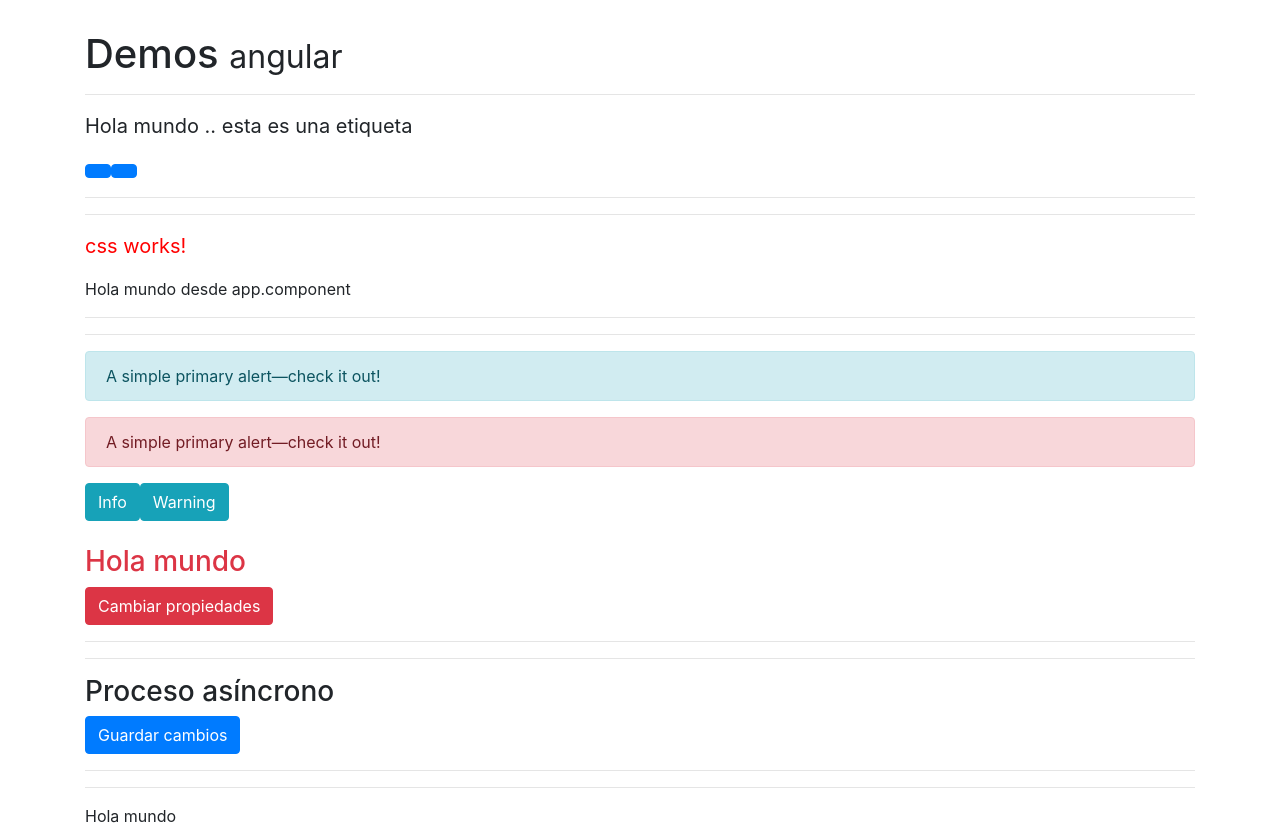
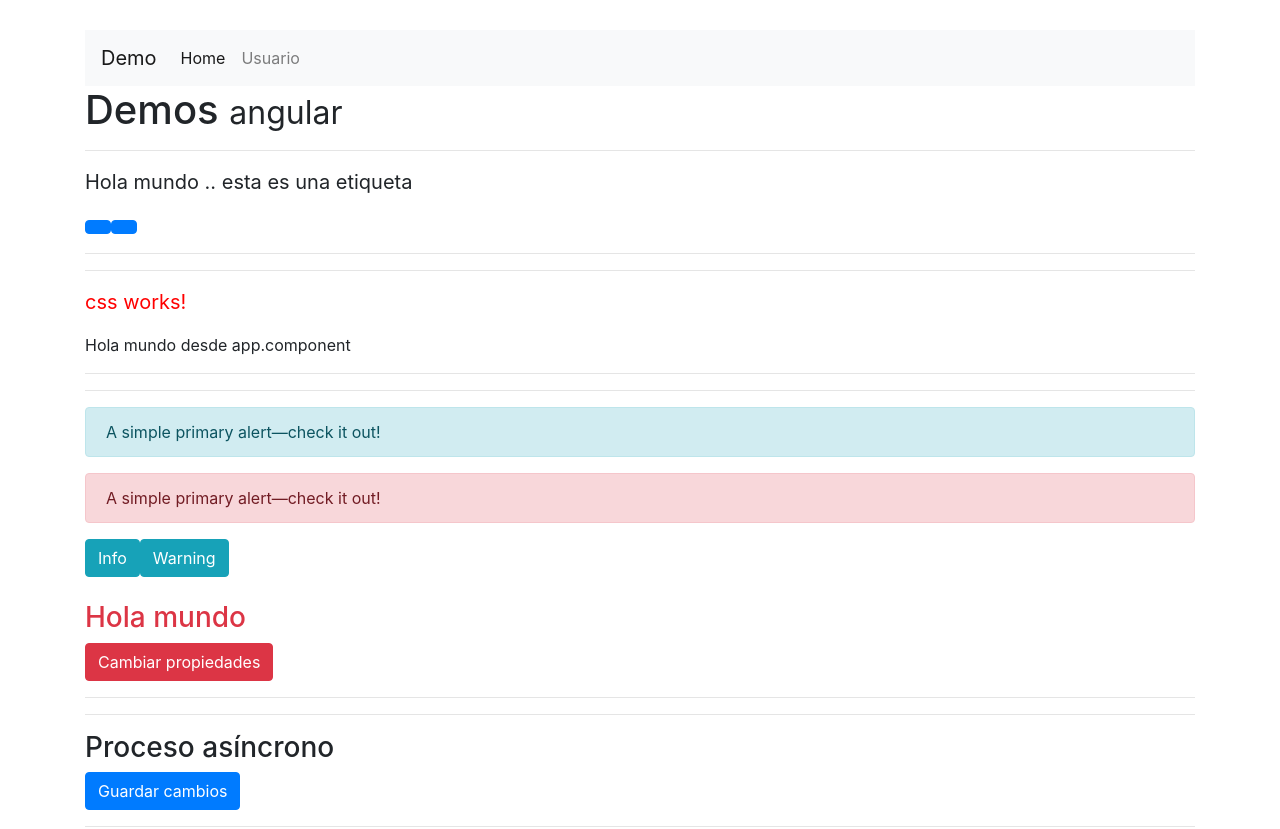
Before and after one commit to ljavierfm/misc, an Angular app: page /home in a window 1280 px wide. Shown: the top 829 px of the page. Built offline with nearby package versions, Linux system fonts and the light colour scheme; some icons are missing.

Commit message:
Archivo de rutas y navbar

```diff
--- a/src/app/app.component.html
+++ b/src/app/app.component.html
@@ -1,14 +1,7 @@
+
 <div class="container main-container">
+  <app-navbar></app-navbar>
   <h1>Demos <small>angular</small></h1>
   <hr>
-<app-ng-style></app-ng-style>
-<hr><hr>
-<app-css></app-css>
-<p>Hola mundo desde app.component</p>
-<hr><hr>
-<app-clases></app-clases>
-<hr><hr>
-<p [appResaltado]="'orange'">Hola mundo</p>
-<hr><hr>
-<app-ng-switch></app-ng-switch>
+  <router-outlet></router-outlet>
 </div>
--- /dev/null
+++ b/src/app/app.routes.ts
@@ -0,0 +1,12 @@
+import { Routes, RouterModule } from '@angular/router';
+
+import { HomeComponent } from './components/home/home.component';
+import { UsuarioComponent } from './components/usuario/usuario.component';
+
+const APP_ROUTES: Routes = [
+    { path: 'home', component: HomeComponent },
+    { path: 'usuario', component: UsuarioComponent },
+    {path:'**',pathMatch:'full',redirectTo:'home'}
+];
+
+export const APP_ROUTING = RouterModule.forRoot(APP_ROUTES);
--- /dev/null
+++ b/src/app/components/home/home.component.ts
@@ -0,0 +1,26 @@
+import { Component, OnInit } from '@angular/core';
+
+@Component({
+  selector: 'app-home',
+  template: `
+    <app-ng-style></app-ng-style>
+<hr><hr>
+<app-css></app-css>
+<p>Hola mundo desde app.component</p>
+<hr><hr>
+<app-clases></app-clases>
+<hr><hr>
+<p [appResaltado]="'orange'">Hola mundo</p>
+<hr><hr>
+<app-ng-switch></app-ng-switch>
+  `,
+  styles: []
+})
+export class HomeComponent implements OnInit {
+
+  constructor() { }
+
+  ngOnInit() {
+  }
+
+}
--- /dev/null
+++ b/src/app/components/navbar/navbar.component.html
@@ -0,0 +1,21 @@
+<nav class="navbar navbar-expand-lg navbar-light bg-light">
+  <a class="navbar-brand" href="#">Demo</a>
+  <button class="navbar-toggler" type="button" data-toggle="collapse" data-target="#navbarNav" aria-controls="navbarNav" aria-expanded="false"
+    aria-label="Toggle navigation">
+    <span class="navbar-toggler-icon"></span>
+  </button>
+  <div class="collapse navbar-collapse" id="navbarNav">
+    <ul class="navbar-nav">
+      <li class="nav-item"routerLinkActive="active">
+        <a class="nav-link" [routerLink]="['home']">Home
+          <span class="sr-only">(current)</span>
+        </a>
+      </li>
+      <li class="nav-item"routerLinkActive="active">
+        <a class="nav-link" [routerLink]="['usuario']">Usuario</a>
+      </li>
+
+
+    </ul>
+  </div>
+</nav>
--- /dev/null
+++ b/src/app/components/navbar/navbar.component.ts
@@ -0,0 +1,15 @@
+import { Component, OnInit } from '@angular/core';
+
+@Component({
+  selector: 'app-navbar',
+  templateUrl: './navbar.component.html',
+  styles: []
+})
+export class NavbarComponent implements OnInit {
+
+  constructor() { }
+
+  ngOnInit() {
+  }
+
+}
--- /dev/null
+++ b/src/app/components/usuario/usuario-detalle.component.ts
@@ -0,0 +1,14 @@
+import { Component, OnInit } from '@angular/core';
+
+@Component({
+  selector: 'app-usuario-detalle',
+  template: ``
+})
+export class UsuarioDetalleComponent implements OnInit {
+
+  constructor() { }
+
+  ngOnInit() {
+  }
+
+}
--- /dev/null
+++ b/src/app/components/usuario/usuario-editar.component.ts
@@ -0,0 +1,14 @@
+import { Component, OnInit } from '@angular/core';
+
+@Component({
+  selector: 'app-usuario-editar',
+  template:``
+})
+export class UsuarioEditarComponent implements OnInit {
+
+  constructor() { }
+
+  ngOnInit() {
+  }
+
+}
--- /dev/null
+++ b/src/app/components/usuario/usuario-nuevo.component.ts
@@ -0,0 +1,15 @@
+import { Component, OnInit } from '@angular/core';
+
+@Component({
+  selector: 'app-usuario-nuevo',
+  template:``
+
+})
+export class UsuarioNuevoComponent implements OnInit {
+
+  constructor() { }
+
+  ngOnInit() {
+  }
+
+}
--- /dev/null
+++ b/src/app/components/usuario/usuario.component.html
@@ -0,0 +1,3 @@
+<p>
+  usuario works!
+</p>
--- /dev/null
+++ b/src/app/components/usuario/usuario.component.ts
@@ -0,0 +1,14 @@
+import { Component, OnInit } from '@angular/core';
+
+@Component({
+  selector: 'app-usuario',
+  templateUrl: './usuario.component.html'
+})
+export class UsuarioComponent implements OnInit {
+
+  constructor() { }
+
+  ngOnInit() {
+  }
+
+}
```
Also changed, not shown: src/app/app.module.ts (+16 -2 lines).
